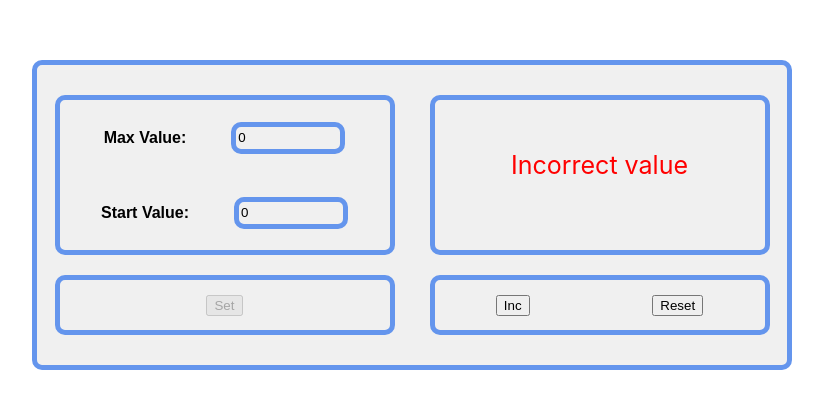
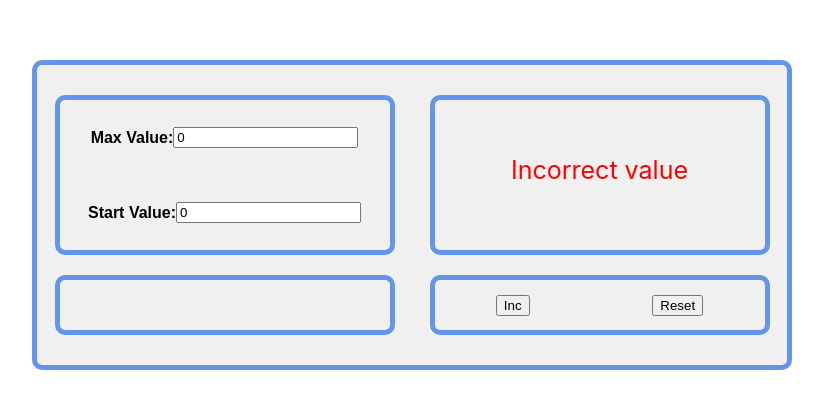
Before and after one commit to AndreyZaytsev90/IT-INC-counter, a React (Create React App) app in the folder counter/: page / in a window 1280 px wide. Shown: the part 185-594 px from the top of the page, without its empty margins (228-1051 px from the left). Built offline with nearby package versions, Linux system fonts and the light colour scheme.

Commit message:
Added Redux

```diff
--- a/counter/src/components/Input.tsx
+++ b/counter/src/components/Input.tsx
@@ -2,12 +2,14 @@ import React, {ChangeEvent, KeyboardEvent} from 'react';
 import style from "../css/menu.module.css";
 
 type InputPropsType = {
+    maxValue: number
+    startValue: number
     value: number
     onChangeText: (value: number) => void
     onEnter: () => void
 }
 
-const Input = ({value, onChangeText, onEnter}: InputPropsType) => {
+const Input = ({maxValue, startValue, value, onChangeText, onEnter}: Partial<InputPropsType>) => {
 
     const onChangeCallback = (e: ChangeEvent<HTMLInputElement>) => {
         onChangeText && onChangeText(Number(e.currentTarget.value))
@@ -15,9 +17,11 @@ const Input = ({value, onChangeText, onEnter}: InputPropsType) => {
     const onKeyPressCallback = (e: KeyboardEvent<HTMLInputElement>) => {
         onEnter && e.key === 'Enter' && onEnter()
     }
+    //const falseValue = startValue < 0 || startValue >= maxValue || maxValue < 0
+   // const classInput = `${falseValue ? style.incorrectValue: style.input}`
 
     return (
-        <input className={style.input}
+        <input// className={classInput}
                type={"number"}
                value={value}
                onChange={onChangeCallback}
--- a/counter/src/components/Menu.tsx
+++ b/counter/src/components/Menu.tsx
@@ -1,4 +1,4 @@
-import React, {useState} from 'react';
+import React from 'react';
 import style from '../css/menu.module.css'
 import Input from "./Input";
 
@@ -11,18 +11,18 @@ type MenuPropsType = {
     setIsDisabled: (value: boolean) => void
 }
 
-const Menu = ({maxValue, setMaxValue, startValue, setStartValue, setIsDisabled}: MenuPropsType) => {
+const Menu = ({maxValue, setMaxValue, startValue, setStartValue, setIsDisabled}: Partial<MenuPropsType>) => {
 
     const showAlertMax = () => alert("Введено значение: " + maxValue)
     const showAlertStart = () => alert("Введено значение: " + startValue)
 
     const maxInputHandler = (number: number) => {
-        setMaxValue(number)
-        setIsDisabled(false)
+       // setMaxValue(number)
+       // setIsDisabled(false)
     }
     const startInputHandler = (number: number) => {
-        setStartValue(number)
-        setIsDisabled(false)
+       // setStartValue(number)
+      //  setIsDisabled(false)
     }
 
     return (
@@ -30,12 +30,20 @@ const Menu = ({maxValue, setMaxValue, startValue, setStartValue, setIsDisabled}:
 
             <div className={style.values}>
                 <div>Max Value:</div>
-                <Input value={maxValue} onChangeText={maxInputHandler} onEnter={showAlertMax}/>
+                <Input maxValue={maxValue}
+                       startValue={startValue}
+                       value={maxValue}
+                       onChangeText={maxInputHandler}
+                       onEnter={showAlertMax}/>
             </div>
 
             <div className={style.values}>
                 <div>Start Value:</div>
-                <Input value={startValue} onChangeText={startInputHandler} onEnter={showAlertStart}/>
+                <Input maxValue={maxValue}
+                       startValue={startValue}
+                       value={startValue}
+                       onChangeText={startInputHandler}
+                       onEnter={showAlertStart}/>
             </div>
 
         </div>
--- a/counter/src/components/Settings.tsx
+++ b/counter/src/components/Settings.tsx
@@ -22,7 +22,8 @@ export const Settings = ({
                              setButtonHandler,
                              isDisabled,
                              setIsDisabled
-                         }: SettingsPropsType) => {
+                         }: Partial<SettingsPropsType>) => {
+
 
     return (
         <div>
@@ -34,10 +35,10 @@ export const Settings = ({
                 setIsDisabled={setIsDisabled}
             />
             <div className={style.fieldWithButtons}>
-                <Button name={"Set"}
+              {/*  <Button name={"Set"}
                         callBack={setButtonHandler}
-                    /*isDisabled={(startValue < 0 || startValue >= maxValue || maxValue < 0)}*/
-                        isDisabled={isDisabled}></Button>
+                    isDisabled={(startValue < 0 || startValue >= maxValue || maxValue < 0)}
+                        isDisabled={isDisabled}></Button>*/}
             </div>
         </div>
     );
--- a/counter/src/css/menu.module.css
+++ b/counter/src/css/menu.module.css
@@ -28,3 +28,14 @@
     border-radius: 10px;
     border-color: cornflowerblue;
 }
+
+.incorrectValue {
+    width: 100px;
+    height: 20px;
+    margin-left: 45px;
+    border-style: solid;
+    background: #ea4444;
+    border-width:  5px;
+    border-radius: 10px;
+    border-color: cornflowerblue;
+}
--- a/counter/src/css/screen.module.css
+++ b/counter/src/css/screen.module.css
@@ -12,7 +12,7 @@
     display: flex;
     justify-content: center;
     font-size: 25px;
-    margin-top: 50px;
+    margin-top: 55px;
     color: black;
 }
 
@@ -20,7 +20,7 @@
     display: flex;
     justify-content: center;
     font-size: 25px;
-    margin-top: 50px;
+    margin-top: 55px;
     color: red;
 }
 
```
Also changed, not shown: counter/src/App.tsx (+20 -8 lines).
